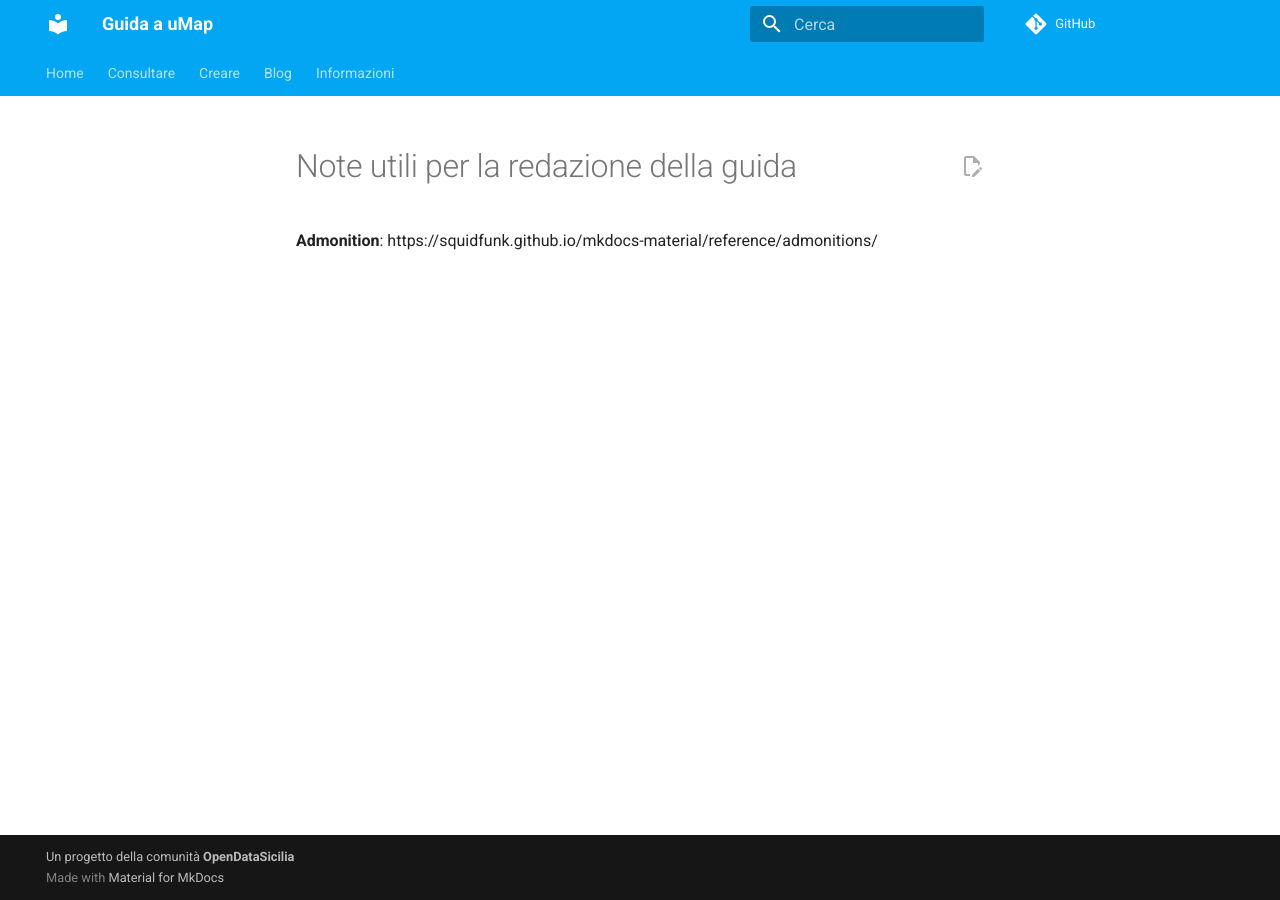
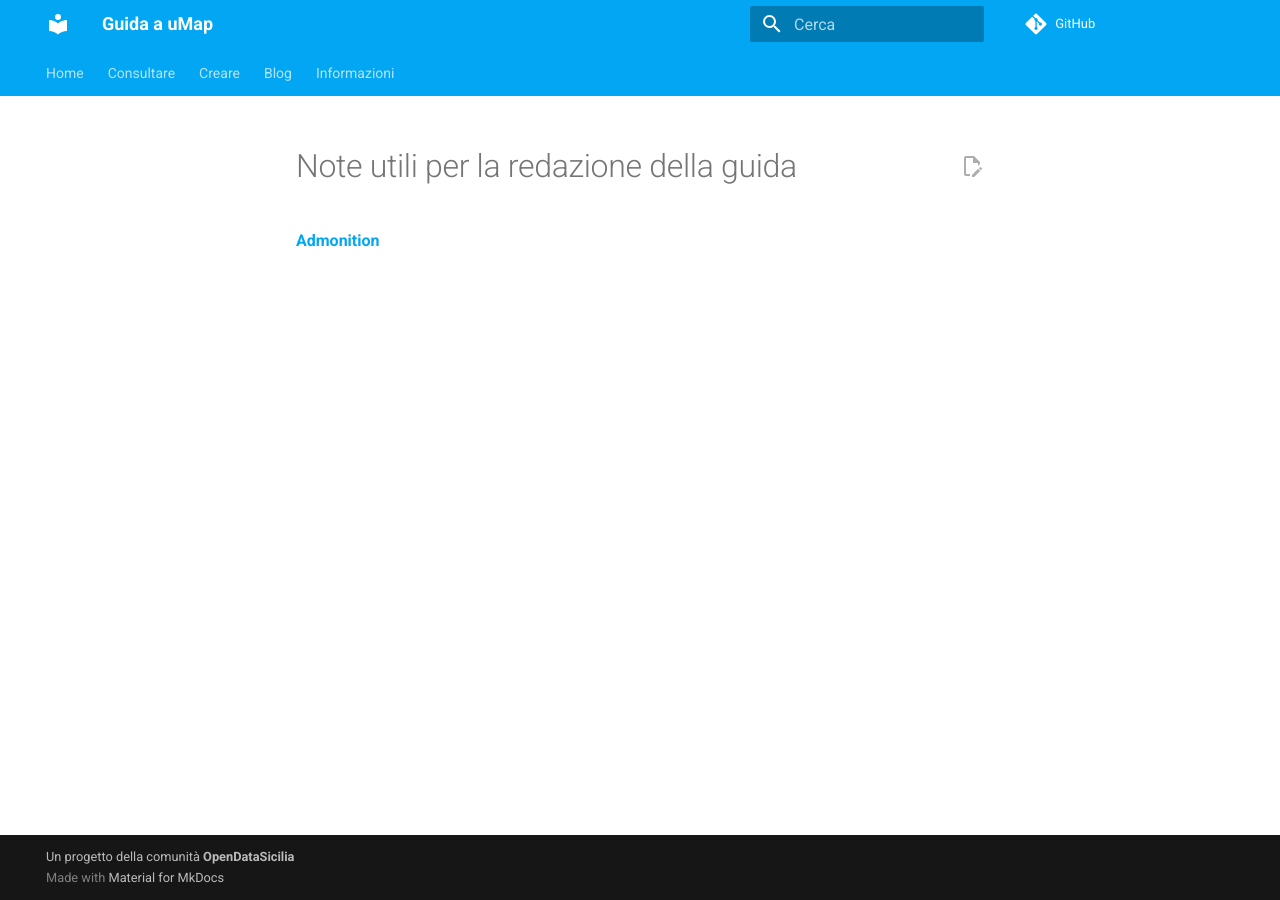
Before and after one commit to opendatasicilia/guida-umap, an MkDocs documentation site: the page built from docs/note.md, in a window 1280 px wide. Built offline with MkDocs 1.6.1 and Material for MkDocs 9.7.7, drawn with Linux system fonts in a browser that asks for light colours; comment, search, counter and statistics services are not loaded.

Commit message:
Update note.md

```diff
--- a/docs/note.md
+++ b/docs/note.md
@@ -1,3 +1,3 @@
 # Note utili per la redazione della guida
 
-**Admonition**: https://squidfunk.github.io/mkdocs-material/reference/admonitions/
+[**Admonition**](https://squidfunk.github.io/mkdocs-material/reference/admonitions/)
```
